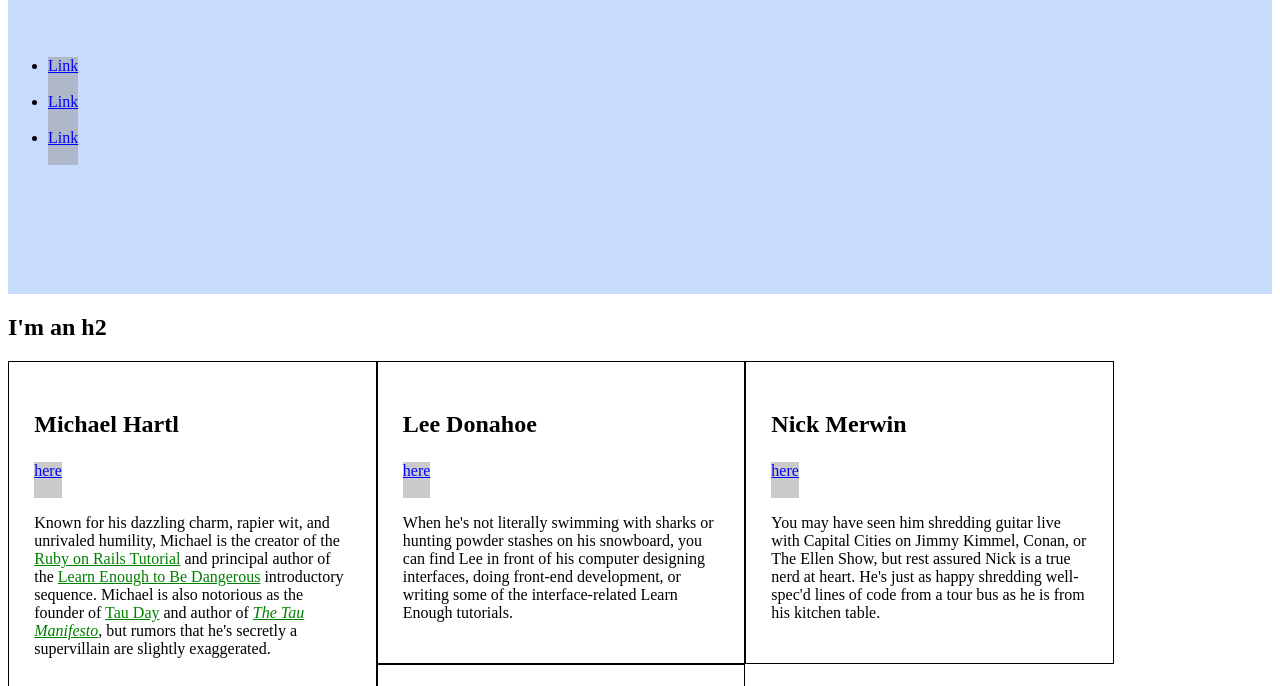
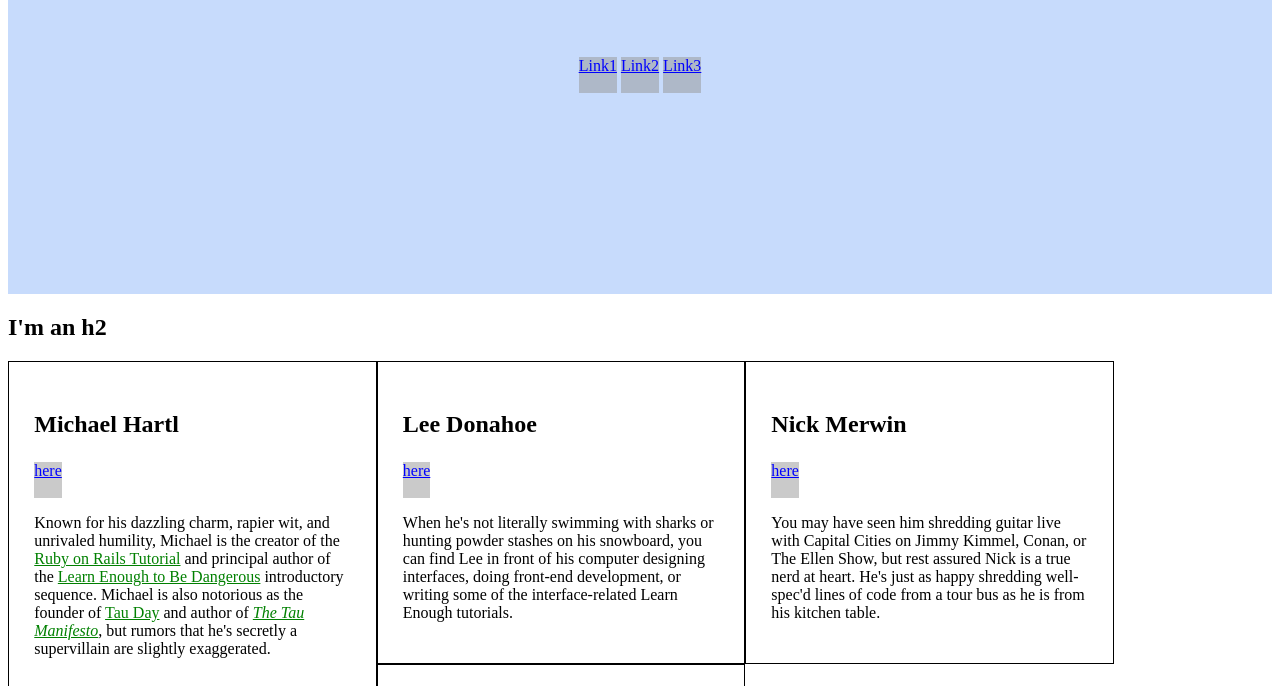
Before and after one commit to Laurel-Jasper/Laurel-Jasper.github.io, a plain HTML site: page index.html in a window 1280 px wide. Shown: the part 114-800 px from the top of the page. Drawn offline with Linux system fonts and the light colour scheme.

Commit message:
Add CSS styling content

```diff
--- a/index.html
+++ b/index.html
@@ -30,9 +30,20 @@
         height: 36px;
     }
 
+    .social-list {
+        list-style: none;
+        padding: 0;
+        text-align: center;
+    }
+
+    .social-list > li {
+        display: inline-block;
+    }
+
     /* BIO STYLES */
     .bio-wrapper {
         font-size: 24px;
+        overflow: hidden;
     }
     .bio-wrapper:after{
         visibility: hidden;
@@ -65,15 +76,15 @@
 <body>
     <div class="full-hero hero-home">
         <h1>I'm an h1</h1>
-        <ul>
+        <ul class="social-list">
         <li>
-            <a href="https://example.com/" class="social-link show">Link</a>
+            <a href="https://example.com/" class="social-link show">Link1</a>
         </li>
         <li>
-            <a href="https://example.com/" class="social-link">Link</a>
+            <a href="https://example.com/" class="social-link">Link2</a>
         </li>
         <li>
-            <a href="https://example.com/" class="social-link">Link</a>
+            <a href="https://example.com/" class="social-link">Link3</a>
         </li>
         </ul>
     </div>
```
